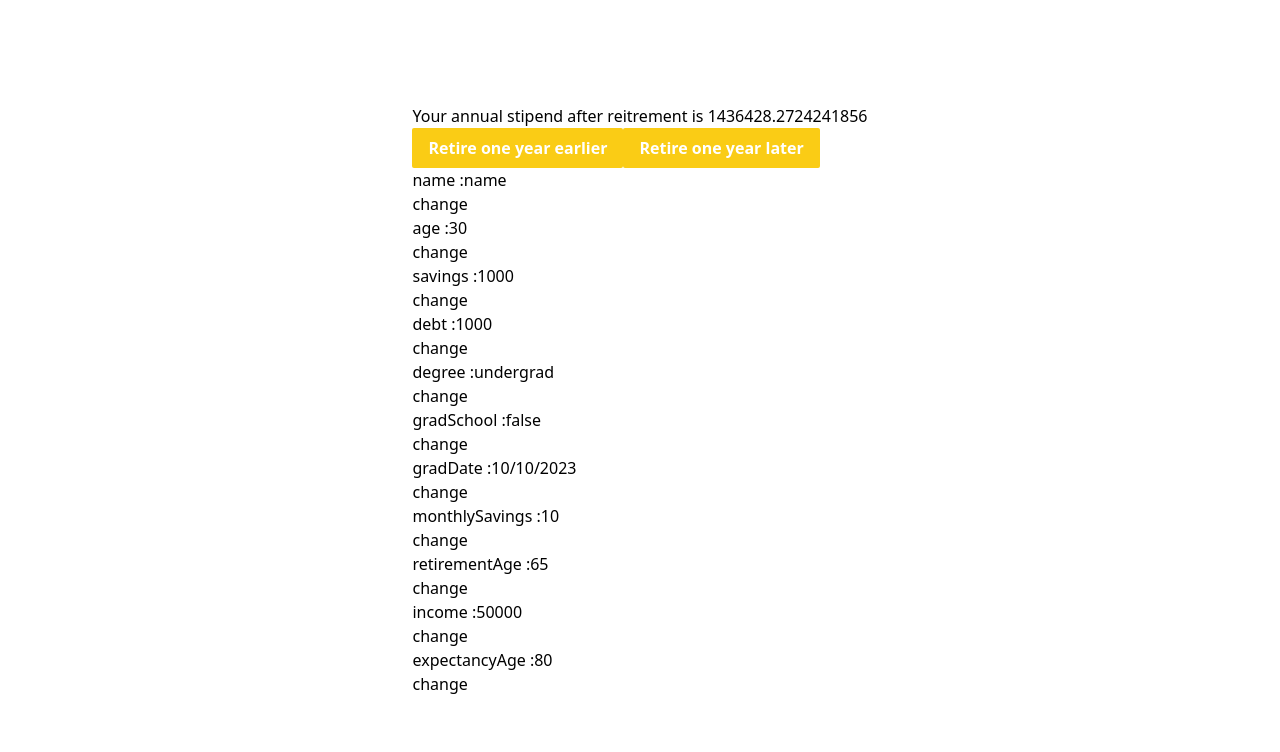
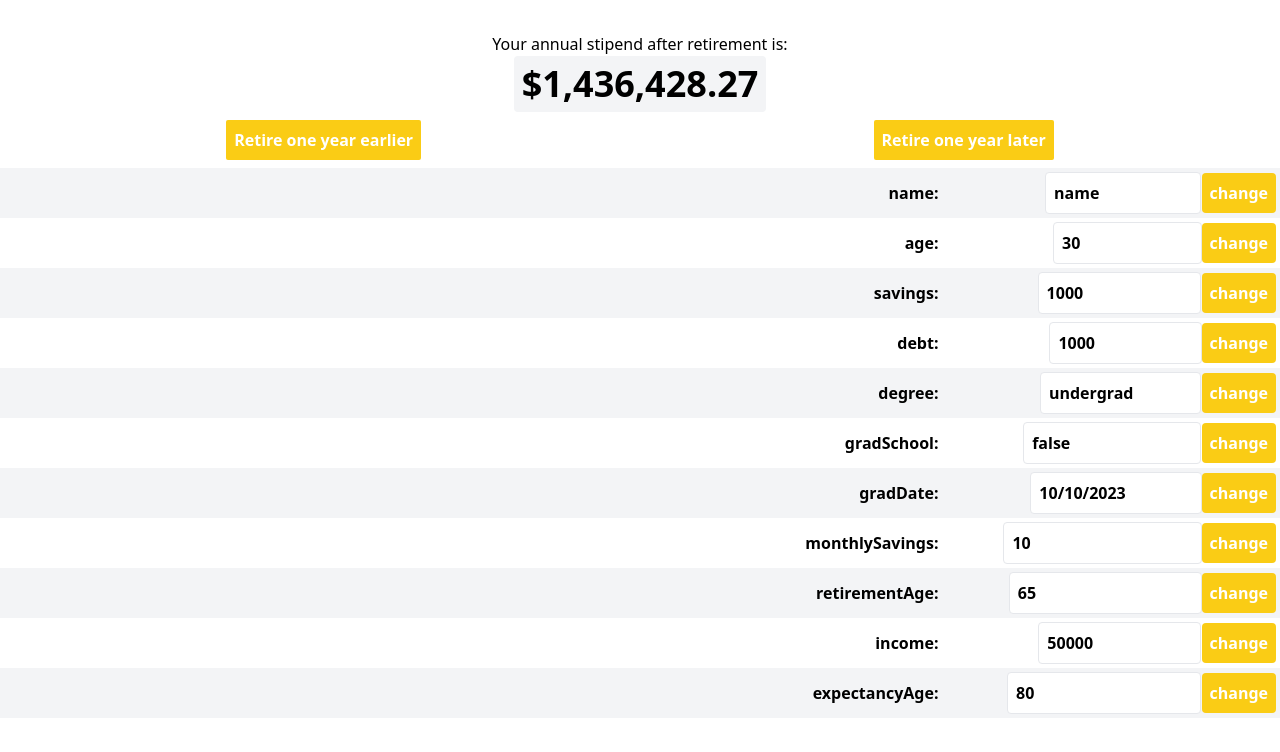
Before and after one commit to malekoa/conuhacks_sunlife, a React (Vite) app: page /results in a window 1280 px wide. Shown: the top 752 px of the page. Built offline with nearby package versions, Linux system fonts and the light colour scheme.

Commit message:
updated results page css

```diff
--- a/src/Routes/Results.jsx
+++ b/src/Routes/Results.jsx
@@ -27,7 +27,7 @@ const Results = ({ data }) => {
         calculateNewForecast();
     }, [])
 
-    const localData = {...data};
+    const localData = { ...data };
 
     for (let i in localData) {
         localData[i] = useState(data[i]);
@@ -53,38 +53,35 @@ const Results = ({ data }) => {
     return (
 
 
-        <div>
-            <h1>Your annual stipend after reitrement is {lumpSum} </h1>
+        <div className='flex flex-col h-full w-full text-center space-y-2 py-8'>
+            <div className='flex w-full justify-center items-center flex-col'>
+                <span>Your annual stipend after retirement is:</span>
+                <span className='flex justify-center items-center rounded p-2 text-4xl font-bold bg-gray-100'>{lumpSum.toLocaleString('en-US', { style: 'currency', currency: 'USD', maximumFractionDigits: 2 })}</span>
 
-            <button
-                className="bg-yellow-400 text-white rounded-sm p-2 px-4 font-bold"
-                onClick={() => handleAgeButton(-1)}
-            >
+            </div>
+            {/* <span className='text-xl font-bold'>Your annual stipend after retirement is ${lumpSum.toFixed(2)}</span> */}
+
+            <div className='flex w-full justify-around'>
+                <button className="bg-yellow-400 text-white rounded-sm p-2 font-bold" onClick={() => handleAgeButton(-1)}>
                     Retire one year earlier
                 </button>
-            <button
-                className="bg-yellow-400 text-white rounded-sm p-2 px-4 font-bold"
-                onClick={() => handleAgeButton(1)}
-            >
+                <button className="bg-yellow-400 text-white rounded-sm p-2 font-bold" onClick={() => handleAgeButton(1)}>
                     Retire one year later
                 </button>
+            </div>
+
 
             <div>
                 {Object.entries(localData).map(([key, entry]) => {
                     return (
-                    <div key={key}>
-                        <div>{key} :
-                        <input
-                            type="text"
-                            value={entry[0]}
-                            onChange={text => {handleTextChange(text, key)}}
-                        >
+                        <div key={key} className='flex items-center justify-end p-1 w-full font-bold odd:bg-gray-100'>
+                            <div className='flex items-center'>
+                                <span className='flex w-1/2 h-full items-center text-left'>{key}:</span>
+                                <input type="text" value={entry[0]} onChange={text => { handleTextChange(text, key) }} className='flex border p-2 rounded w-1/2'></input>
+                            </div>
 
-                        </input>
+                            <button onClick={() => { handleParameterChange(key) }} className='p-2 bg-yellow-400 text-white rounded'>change</button>
                         </div>
-
-                        <button onClick={() => {handleParameterChange(key)}}>change</button>
-                    </div>
                     )
                 })}
             </div>
```
